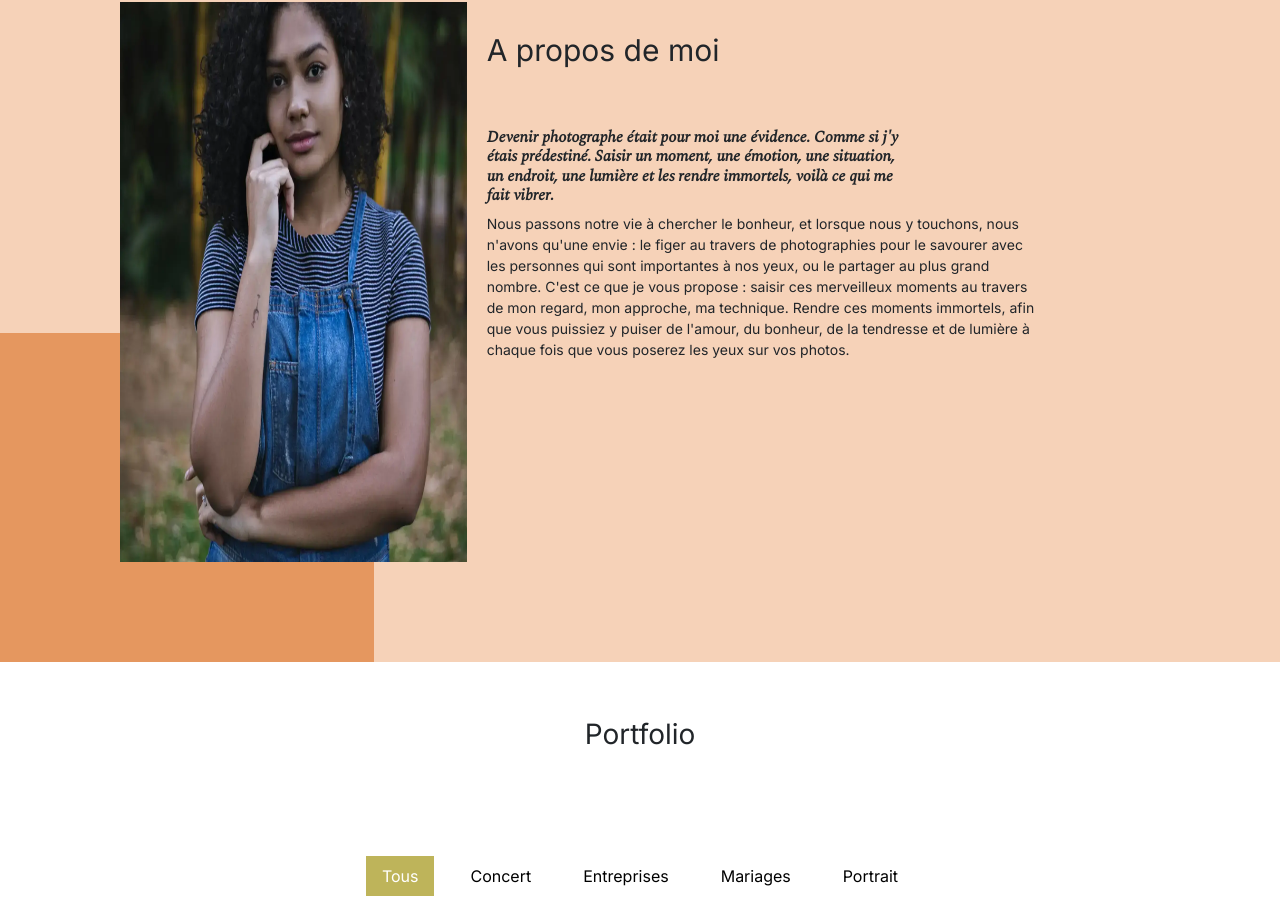
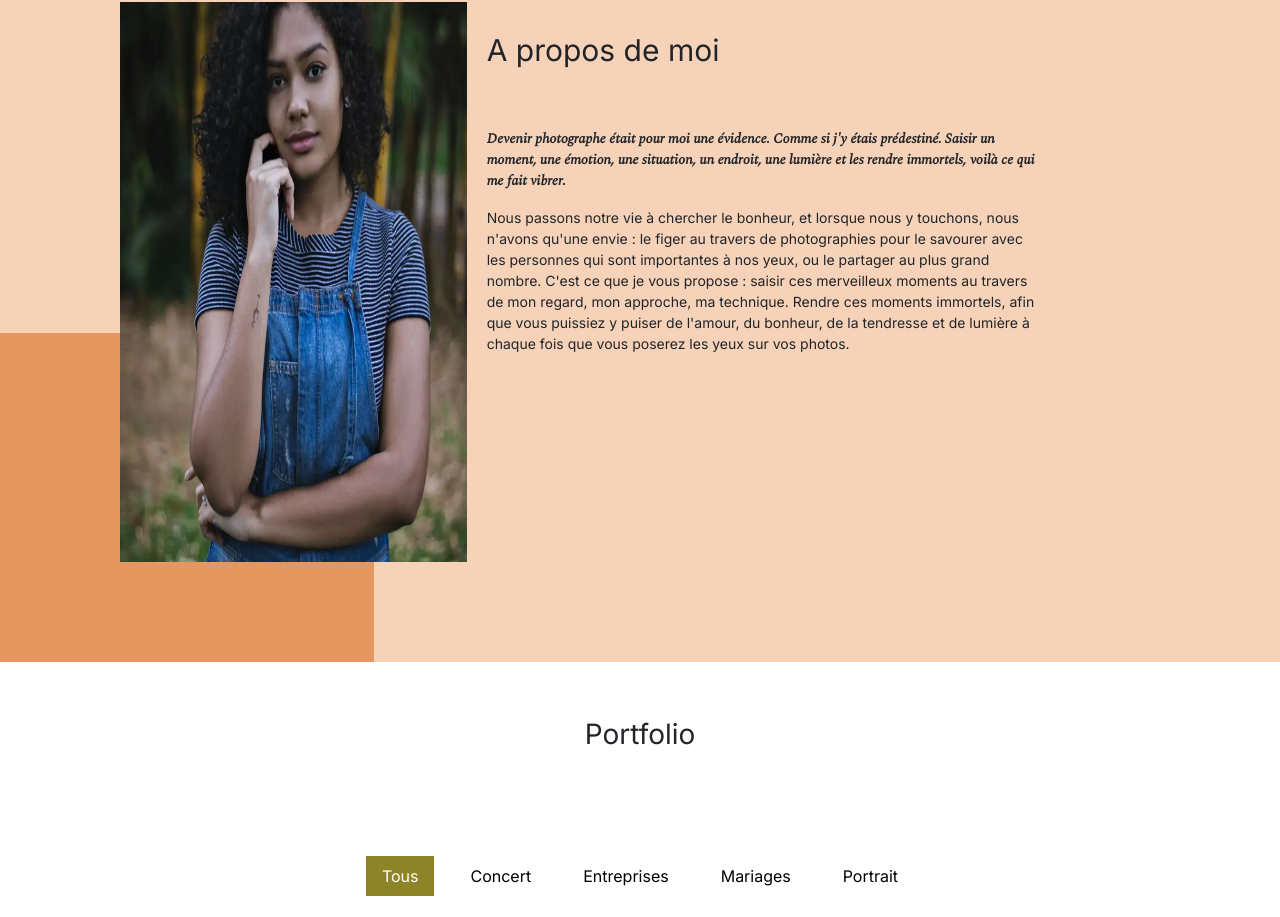
Before and after one commit to dhruvesh-patel2/ninacarducci, a plain HTML site: page index.html in a window 1280 px wide. Shown: the part 917-1834 px from the top of the page. Drawn offline with nearby package versions, Linux system fonts and the light colour scheme.

Commit message:
amélioration de l'accessibilité du site web

```diff
--- a/assets/style.css
+++ b/assets/style.css
@@ -101,9 +101,9 @@ body {
 	justify-content: center;
 }
 .nav-pills .nav-link.active, .nav-pills .show > .nav-link {
-	color: #fff;
-	background-color: #BEB45A;
-	border-radius:0 ;
+    color: #FFFFFF;
+    background-color: #8C8427;
+    border-radius: 0;
 }
 .nav-pills .nav-link {
 	color: #000
--- a/index.html
+++ b/index.html
@@ -108,7 +108,7 @@
 	</div>
 	<div id="about-me">
 		<h3 class="about-me__title">A propos de moi</h3>
-		<h6 class="about-me__introduction">Devenir photographe était pour moi une évidence. Comme si j'y étais prédestiné. Saisir un moment, une émotion, une situation, un endroit, une lumière et les rendre immortels, voilà ce qui me fait vibrer.</h6>
+		<p class="about-me__introduction">Devenir photographe était pour moi une évidence. Comme si j'y étais prédestiné. Saisir un moment, une émotion, une situation, un endroit, une lumière et les rendre immortels, voilà ce qui me fait vibrer.</p>
 		<p>Nous passons notre vie à chercher le bonheur, et lorsque nous y touchons, nous n'avons qu'une envie : le figer au travers de photographies pour le savourer avec les personnes qui sont importantes à nos yeux, ou le partager au plus grand nombre.
 			C'est ce que je vous propose : saisir ces merveilleux moments au travers de mon regard, mon approche, ma technique. Rendre ces moments immortels, afin que vous puissiez y puiser de l'amour, du bonheur, de la tendresse et de lumière à chaque fois que vous poserez les yeux sur vos photos.</p>
 	</div>
@@ -212,7 +212,7 @@
 </div>
 <!-- Section présentant les services proposés et leurs tarifs -->
 <div id="services">
-	<h3 class="title">Mes services</h3>
+<h3 class="title">Mes services</h3>
 	<div class="container">
 		<div class="service">
 			<div class="service__description">
@@ -259,7 +259,7 @@
 <div id="contact">
 	<div class="container">
 		<div class="form-container">
-			<h3>Une question ? Une demande de devis ?</h3>
+			<h2>Une question ? Une demande de devis ?</h2>
 			<p> N'hésitez pas à m'écrire ! Je vous répondrais en moins de 24 heures</p>
 			<form action="" method="post">
 				<label for="nom">Nom</label>
@@ -272,8 +272,7 @@
 			</form>
 		</div>
 		<div class="picture right">
-			<img src="./assets/images/camera.webp">
-		</div>
+			<img src="./assets/images/camera.webp" alt="Appareil photo professionnel" width="560" height="560">
 	</div>
 </div>
 </body>
```
